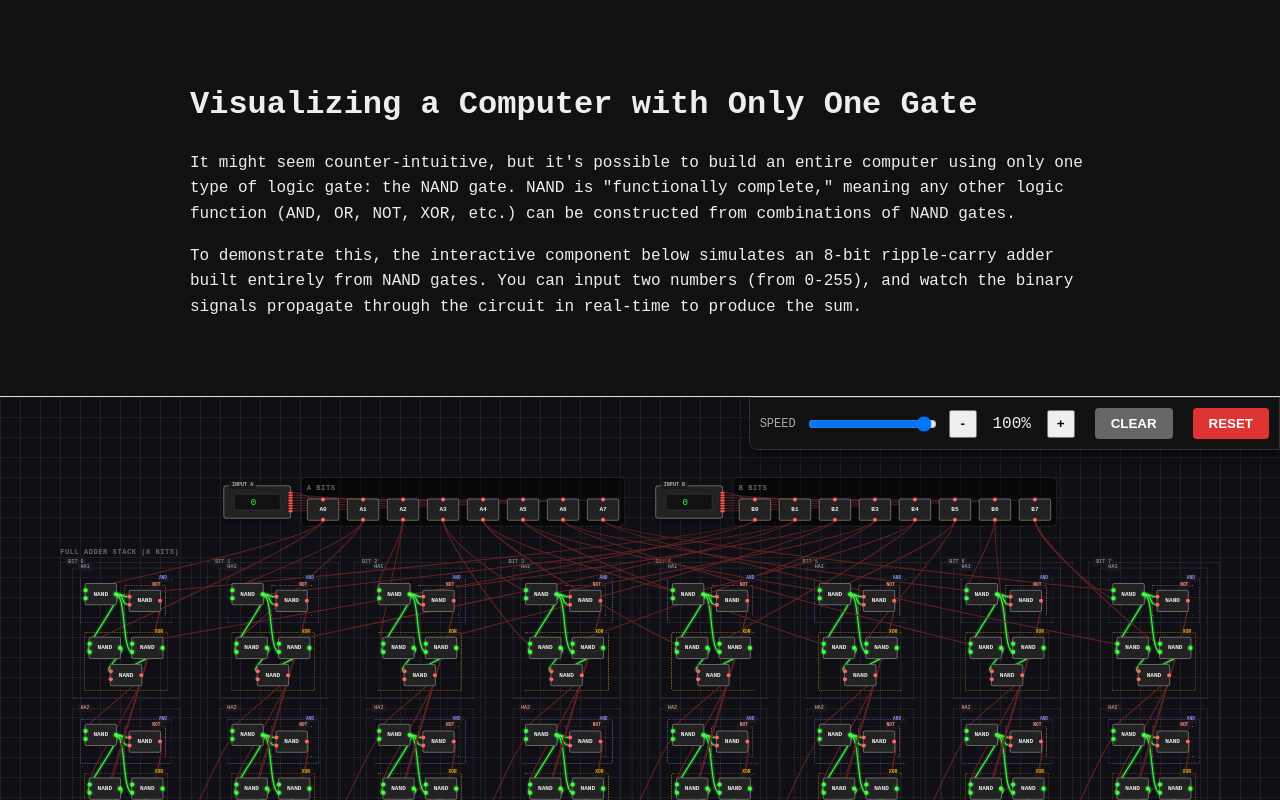
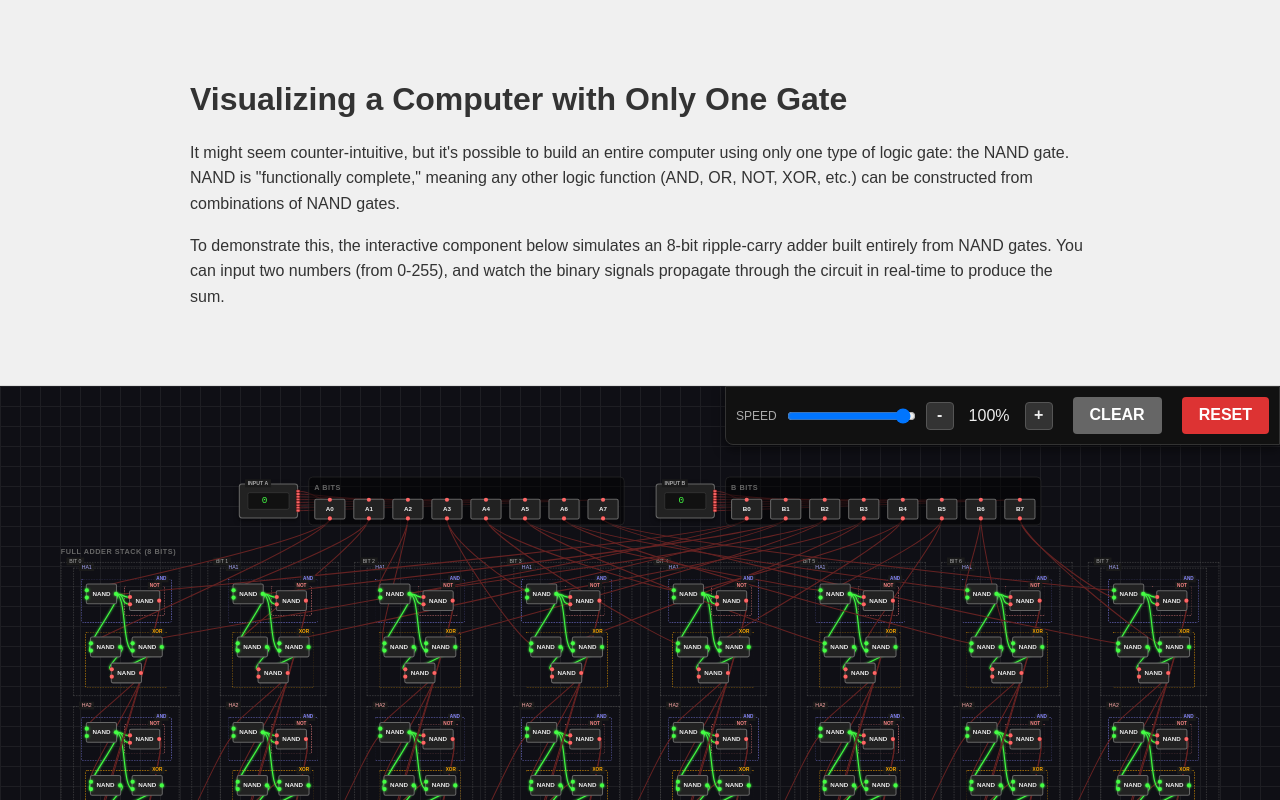
Before and after one commit to ndbroadbent/physics_sim, a React (Vite) app in the folder logic_gates/web_viz/: page / in a window 1280 px wide. Shown: the top 800 px of the page. Built offline with nearby package versions, Linux system fonts and the light colour scheme.

Commit message:
fixed css

```diff
--- a/logic_gates/web_viz/index.html
+++ b/logic_gates/web_viz/index.html
@@ -12,7 +12,6 @@
         color: #333;
         margin: 0;
       }
-      /* The blog content is constrained for readability */
       .blog-post {
         max-width: 900px;
         margin: 40px auto;
@@ -21,9 +20,7 @@
       .blog-post p {
         line-height: 1.6;
       }
-      /* The component itself is NOT constrained and will be full-width */
       .component-wrapper {
-        /* No max-width here */
         width: 100%;
         margin: 40px 0;
         border-top: 1px solid #ddd;
@@ -48,7 +45,6 @@
       </p>
     </div>
 
-    <!-- The component wrapper is outside the constrained blog post div -->
     <div class="component-wrapper">
       <div id="logic-gates-demo-root"></div>
     </div>
--- a/logic_gates/web_viz/src/App.css
+++ b/logic_gates/web_viz/src/App.css
@@ -1,15 +1,104 @@
-/* The main container for the entire embedded app. It must be self-contained. */
-.app-container {
-  display: flex;
-  position: relative; /* Establishes the context for absolute positioning inside. */
-  height: 800px; /* Give the component a fixed, predictable height. */
-  width: 100%;
-  background-color: #0f0f15;
-  color: #eee;
-  overflow: hidden; /* Absolutely no overflow from this container. */
+/* Main Scoped Entry Point */
+.logic-gates-viz-root {
+  /* --- Scoped CSS Reset --- */
+  /* Reset box-sizing */
+  & *, & *::before, & *::after {
+    box-sizing: border-box;
+    margin: 0;
+    padding: 0;
   }
 
-/* The viewport for the circuit. It takes up all available space and handles scrolling. */
+  /* Font & Base Styles */
+  font-family: sans-serif;
+  line-height: 1.5;
+  -webkit-font-smoothing: antialiased;
+  -moz-osx-font-smoothing: grayscale;
+  color: #eee;
+  background-color: #0f0f15;
+
+  /* Reset buttons & inputs */
+  & button, & input, & select, & textarea {
+    font-family: inherit;
+    font-size: 100%;
+    line-height: 1.15;
+    margin: 0;
+  }
+
+  & button {
+    background-color: transparent;
+    background-image: none;
+    border-radius: 0;
+    cursor: pointer;
+    border: none;
+    -webkit-appearance: button;
+  }
+
+  /* --- App Container Layout --- */
+  &.app-container {
+    display: flex;
+    position: relative;
+    height: 800px;
+    width: 100%;
+    overflow: hidden;
+  }
+
+  /* --- Controls --- */
+  .controls {
+    /* Inline styles handled positioning, but let's be safe */
+  }
+
+  .control-group {
+    background: #111;
+    padding: 10px;
+    border-radius: 8px;
+    border: 1px solid #333;
+    display: flex;
+    align-items: center;
+    gap: 10px;
+    box-shadow: 0 4px 12px rgba(0,0,0,0.5);
+  }
+
+  .control-group label {
+    font-size: 12px;
+    color: #aaa;
+    text-transform: uppercase;
+  }
+
+  .control-group input[type="range"] {
+      /* Reset range input if needed, but browser default is usually okay-ish */
+  }
+
+  .btn-restart {
+    background: #d33;
+    color: white;
+    padding: 8px 16px;
+    border-radius: 4px;
+    font-weight: bold;
+    border: 1px solid transparent;
+  }
+  .btn-restart:hover {
+      background: #f44;
+  }
+
+  .btn-zoom {
+    display: flex;
+    align-items: center;
+    justify-content: center;
+    border: 1px solid #555;
+    border-radius: 4px;
+    background-color: #333;
+    color: #eee;
+    width: 28px;
+    height: 28px;
+    font-weight: bold;
+    padding: 0;
+  }
+  .btn-zoom:hover {
+      border-color: #777;
+      background-color: #444;
+  }
+
+  /* --- Circuit Container --- */
   .circuit-container {
     position: absolute;
     top: 0;
@@ -21,19 +110,16 @@
         linear-gradient(rgba(30,30,35, 1) 1px, transparent 1px),
         linear-gradient(90deg, rgba(30,30,35, 1) 1px, transparent 1px);
     background-size: 20px 20px;
-  padding-top: 60px; /* Add space for controls */
+    padding-top: 70px;
     display: flex;
     justify-content: center;
   }
 
-/* This wrapper's dimensions are set via inline style to match the *unscaled* content.
-   This is the element that creates the scrollable area. */
   .inner-circuit-wrapper {
     position: relative;
     width: fit-content;
   }
 
-/* This contains the actual content and is the element that gets visually scaled. */
   .inner-circuit {
     position: relative;
     min-width: fit-content;
@@ -45,33 +131,57 @@
     align-items: center;
   }
 
-/* --- The rest of the styles --- */
-.section { margin-bottom: 40px; }
-.section h3 { margin: 0 0 10px 0; font-size: 14px; color: #666; text-transform: uppercase; letter-spacing: 1px; }
-.inputs-section { display: flex; gap: 40px; }
-.input-block { border: 1px solid #333; padding: 10px; background: rgba(0,0,0,0.5); border-radius: 8px; }
-.bits-row { display: flex; gap: 15px; }
-.stack-container { display: flex; flex-direction: row; gap: 30px; align-items: flex-start; }
-.output-bit-wrapper { display: flex; flex-direction: column; align-items: center; gap: 5px; }
-.bit-label { font-size: 10px; color: #888; }
+  /* --- Sections --- */
+  .section {
+    margin-bottom: 40px;
+    position: relative;
+    pointer-events: none;
+  }
+  .section > * {
+      pointer-events: auto;
+  }
+  .section h3 {
+      margin: 0 0 10px 0;
+      font-size: 14px;
+      color: #666;
+      text-transform: uppercase;
+      letter-spacing: 1px;
+  }
 
-/* Styles for the floating controls */
-.controls-wrapper {
-  position: absolute; /* Positioned relative to .app-container */
-  top: 10px;
-  right: 10px;
-  z-index: 100;
+  .inputs-section {
+      display: flex;
+      gap: 40px;
+      z-index: 20;
   }
-.control-group {
-  background: #111;
+
+  .input-block {
+      border: 1px solid #333;
       padding: 10px;
+      background: rgba(0,0,0,0.5);
       border-radius: 8px;
-  border: 1px solid #333;
+  }
+
+  .bits-row {
       display: flex;
+      gap: 15px;
+  }
+
+  .stack-container {
+      display: flex;
+      flex-direction: row;
+      gap: 30px;
+      align-items: flex-start;
+  }
+
+  .output-bit-wrapper {
+      display: flex;
+      flex-direction: column;
       align-items: center;
-  gap: 10px;
-  box-shadow: 0 4px 12px rgba(0,0,0,0.5);
+      gap: 5px;
   }
-.control-group label { font-size: 12px; color: #aaa; text-transform: uppercase; }
-.btn-restart { background: #d33; color: white; border: none; padding: 8px 16px; border-radius: 4px; cursor: pointer; font-weight: bold; }
-.btn-zoom { font-weight: bold; width: 28px; height: 28px; }
+
+  .bit-label {
+      font-size: 10px;
+      color: #888;
+  }
+}
--- a/logic_gates/web_viz/src/App.tsx
+++ b/logic_gates/web_viz/src/App.tsx
@@ -105,7 +105,7 @@ function App() {
 
   return (
     <SimulatorProvider simulator={sim}>
-      <div className="app-container">
+      <div className="app-container logic-gates-viz-root">
         <div className="controls" style={{ position: 'absolute', top: 0, right: 0, zIndex: 100 }}>
             <div className="control-group range" style={{ background: '#111', padding: '10px', borderRadius: '0 0 0 8px', border: '1px solid #333' }}>
                  <label>Speed</label>
--- a/logic_gates/web_viz/src/chips.css
+++ b/logic_gates/web_viz/src/chips.css
@@ -1,10 +1,9 @@
-/* No Transitions Utility */
-.no-transitions, .no-transitions * {
-    transition: none !important;
+@keyframes logic-gates-blink {
+    50% { opacity: 0.5; }
 }
 
-/* Chip / IO Box Styling */
-
+.logic-gates-viz-root {
+  /* --- Chips CSS --- */
   .chip-box {
     background: #222;
     border: 2px solid #666;
@@ -74,14 +73,9 @@
       position: absolute;
       bottom: 2px;
       font-weight: bold;
-    animation: blink 1s infinite;
+      animation: logic-gates-blink 1s infinite;
   }
 
-@keyframes blink {
-    50% { opacity: 0.5; }
-}
-
-/* Ports */
   .chip-ports-right {
       position: absolute;
       right: -6px;
@@ -111,7 +105,6 @@
       transition: all 0.2s;
   }
 
-/* Active States for Ports */
   .chip-port.high {
       background: #4f4;
       box-shadow: 0 0 5px #4f4;
@@ -123,3 +116,4 @@
       box-shadow: 0 0 2px #500;
       border-color: #933;
   }
+}
--- a/logic_gates/web_viz/src/circuit.css
+++ b/logic_gates/web_viz/src/circuit.css
@@ -1,4 +1,6 @@
-:root {
+.logic-gates-viz-root {
+  /* --- Circuit CSS --- */
+  /* CSS Variables Scoped to Root Class */
   --color-off: #333;
   --color-low: #622;
   --color-high: #4f4;
@@ -8,13 +10,6 @@
   --gate-bg: #222;
   --gate-border: #666;
   --wire-speed: 0.5s;
-}
-
-body {
-  background-color: #111;
-  color: #eee;
-  font-family: 'Courier New', Courier, monospace;
-}
 
   .gate {
     width: 60px;
@@ -41,19 +36,14 @@ body {
   }
 
   .gate.high {
-  /* border-color: var(--color-high); Remove border glow */
-  /* box-shadow: var(--glow-high); Remove box shadow glow */
-  /* color: var(--color-high);  Keep text color? Maybe subtle. */
-  border-color: var(--gate-border); /* Reset to default */
+    border-color: var(--gate-border);
   }
 
-/* Specific override for INPUT gates: Green Outline + Text */
   .gate.high.gate-type-INPUT {
       border-color: var(--color-high);
       color: var(--color-high);
   }
 
-/* Specific override for OUTPUT gates: Green Outline + Text */
   .gate.high.gate-type-OUTPUT {
       border-color: var(--color-high);
       color: var(--color-high);
@@ -63,14 +53,13 @@ body {
     border-color: var(--gate-border);
   }
 
-/* Light up the ports instead */
   .gate.high .gate-port {
       background: var(--color-high);
       box-shadow: 0 0 5px var(--color-high);
   }
 
   .gate.low .gate-port {
-    background: #f66; /* Low color */
+      background: #f66;
       box-shadow: 0 0 2px #500;
   }
 
@@ -82,20 +71,17 @@ body {
     position: absolute;
   }
 
-/* Default port positions (Left In, Right Out) */
   .gate-port.in-0 { top: 20%; left: -4px; }
   .gate-port.in-1 { bottom: 20%; left: -4px; }
   .gate-port.out { top: 50%; right: -4px; transform: translateY(-50%); }
 
-/* Specific Gate Types */
   .gate-type-NOT {
-  border-radius: 0 20px 20px 0; /* Triangle-ish */
+    border-radius: 0 20px 20px 0;
   }
   .gate-type-AND {
     border-radius: 0 20px 20px 0;
   }
 
-/* INPUT Gates: Output at Bottom */
   .gate-type-INPUT .gate-port.out {
     top: auto;
     bottom: -4px;
@@ -104,18 +90,16 @@ body {
     transform: translateX(-50%);
   }
 
-/* INPUT Gates: Fake Input at Top (Visual Target) */
   .gate-port.fake-in {
     top: -4px;
     left: 50%;
     bottom: auto;
     right: auto;
     transform: translateX(-50%);
-  background: #555; /* Always greyish/static */
+    background: #555;
     box-shadow: none !important;
   }
 
-/* OUTPUT Gates: Input at Top */
   .gate-type-OUTPUT .gate-port.in-0 {
     top: -4px;
     left: 50%;
@@ -123,8 +107,6 @@ body {
     transform: translateX(-50%);
   }
 
-
-/* Wires */
   .wire-path {
     fill: none;
     stroke: var(--color-unknown);
@@ -142,7 +124,6 @@ body {
     stroke: var(--color-low);
   }
 
-/* Groups */
   .adder-bit-row {
     display: flex;
     gap: 40px;
@@ -168,3 +149,4 @@ body {
     font-size: 10px;
     color: #aaa;
   }
+}
--- a/logic_gates/web_viz/src/extra.css
+++ b/logic_gates/web_viz/src/extra.css
@@ -1,5 +1,5 @@
-/* Additions to existing CSS */
-
+.logic-gates-viz-root {
+  /* --- Extra CSS --- */
   .logic-group-box {
     border: 1px dashed #666;
     padding: 8px;
@@ -12,16 +12,14 @@
     position: absolute;
     top: -8px;
     right: 5px;
-  background: #1a1a1a; /* Match row bg */
+    background: #1a1a1a;
     padding: 0 4px;
     font-size: 9px;
-  /* Default color, overridden by specific boxes */
     color: #aaa;
     font-weight: bold;
-  z-index: 5; /* Ensure label is on top */
+    z-index: 5;
   }
 
-/* Order these to ensure correct cascade if there are nested elements */
   .or-logic-box {
       border-color: #8f8;
   }
@@ -49,3 +47,4 @@
   .not-box .logic-label {
       color: #f88;
   }
+}
--- a/logic_gates/web_viz/src/index.css
+++ b/logic_gates/web_viz/src/index.css
@@ -1,14 +1 @@
-:root {
-  font-family: Inter, system-ui, Avenir, Helvetica, Arial, sans-serif;
-  line-height: 1.5;
-  font-weight: 400;
-  font-synthesis: none;
-  text-rendering: optimizeLegibility;
-  -webkit-font-smoothing: antialiased;
-  -moz-osx-font-smoothing: grayscale;
-}
-
-/* Remove all global overrides. The component must be self-contained. */
-body {
-  margin: 0;
-}
+/* Empty index.css to prevent global leakage */
--- a/logic_gates/web_viz/vite.config.ts
+++ b/logic_gates/web_viz/vite.config.ts
@@ -8,9 +8,15 @@ export default defineConfig({
     rollupOptions: {
       output: {
         manualChunks: undefined,
-        entryFileNames: 'assets/[name].js',
+        entryFileNames: 'assets/nand_adder.js', // Renames the main JS bundle
         chunkFileNames: 'assets/[name].js',
-        assetFileNames: 'assets/[name].[ext]'
+        assetFileNames: (assetInfo) => {
+          // Check if it's the main CSS file generated by cssCodeSplit: false
+          if (assetInfo.name === 'style.css') { // Default name when cssCodeSplit: false
+            return 'assets/nand_adder.css';
+          }
+          return 'assets/[name].[ext]'; // For other assets
+        },
       }
     },
     cssCodeSplit: false,
```
Also changed, not shown: logic_gates/web_viz/merge_assets.cjs (deleted, +0 -43 lines), 2 other files (tests, documents, lock files or other folders). Lines whose indentation alone changed are shown as unchanged.
